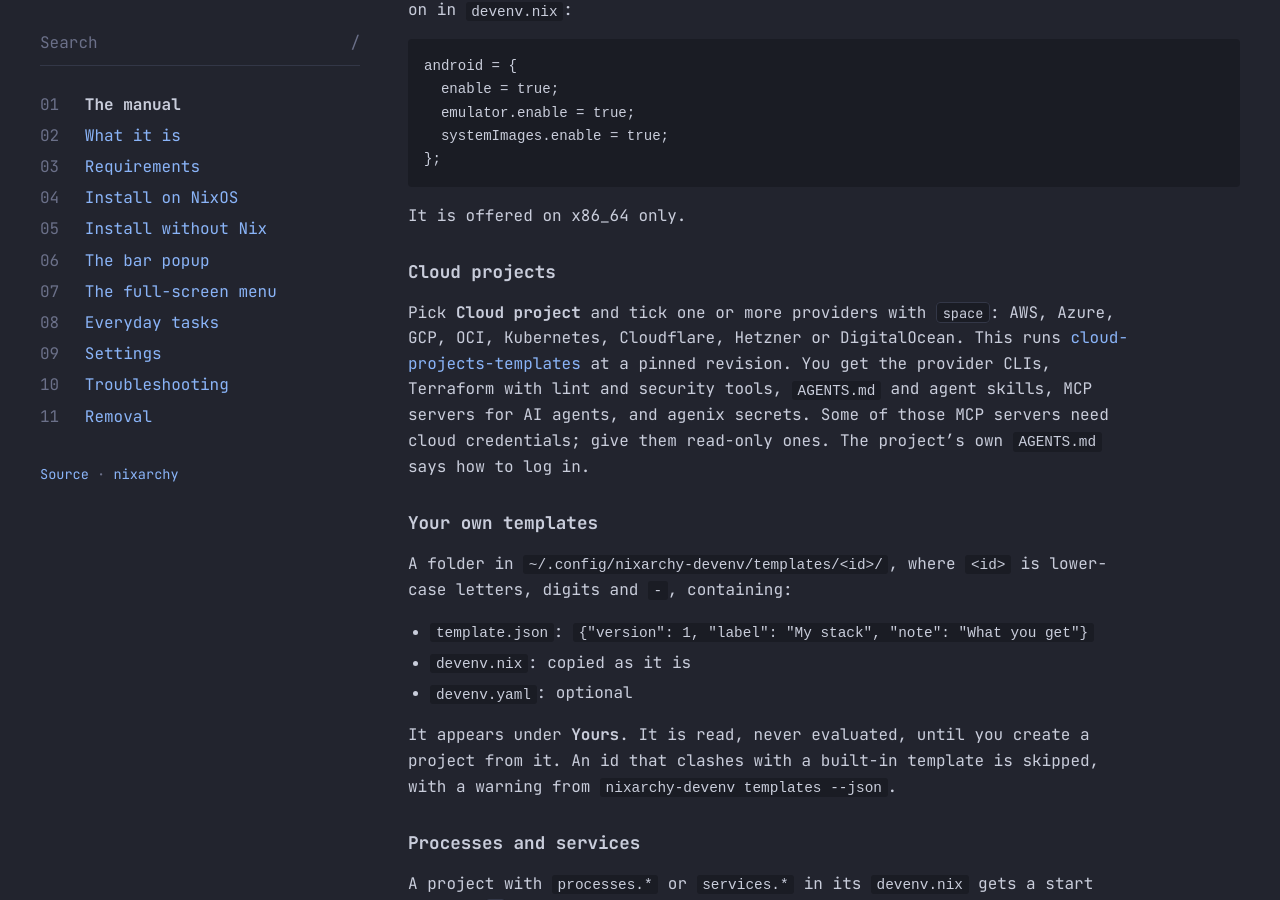
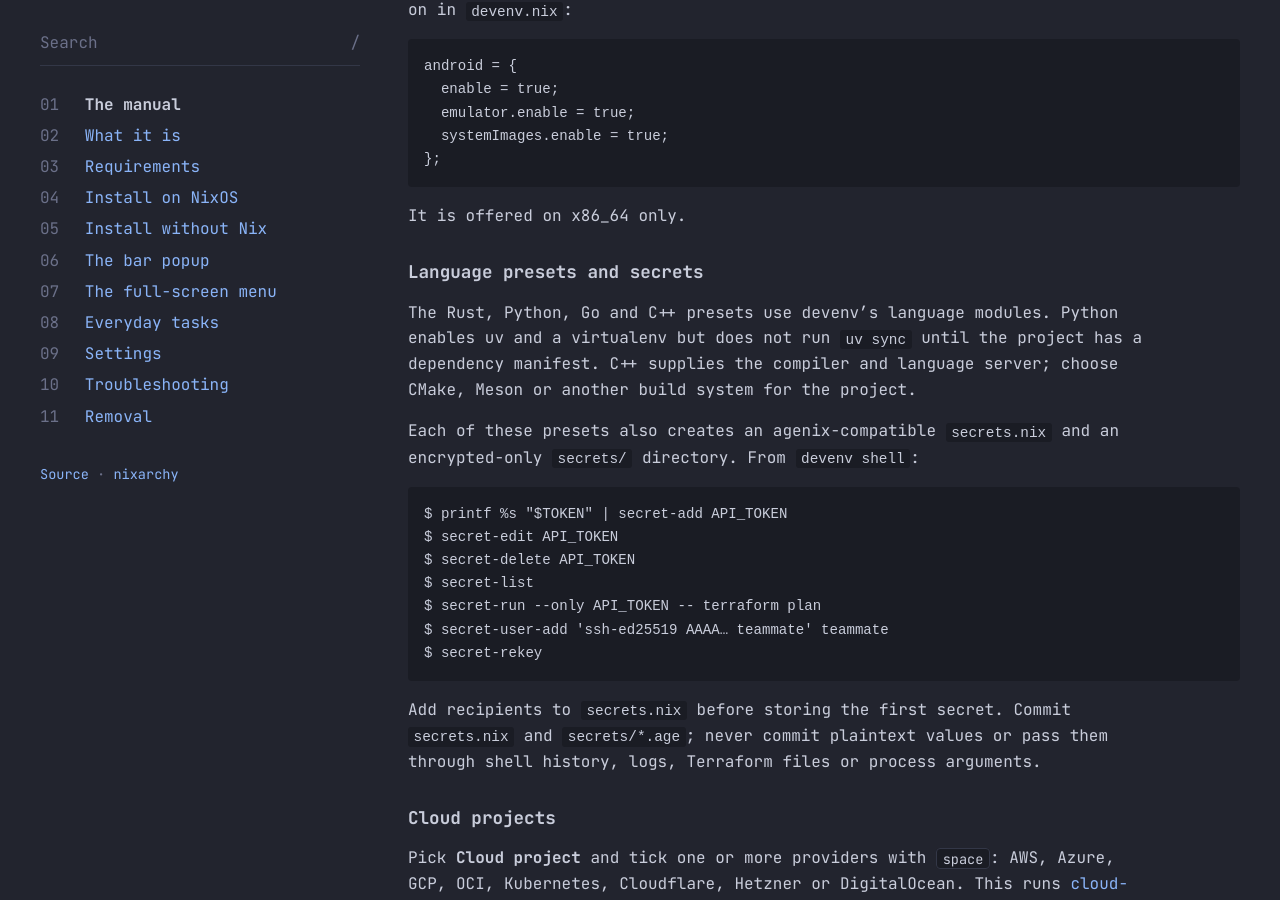
Before and after one commit to olafkfreund/nixarchy-devenv, a Jekyll site: the page built from docs/usage.md, in a window 1280 px wide and 900 px high, scrolled down 4709 px. Built offline with Jekyll 4.4.1, drawn with Linux system fonts in a browser that asks for light colours.

Commit message:
docs: document language templates and secrets (#51)

````diff
--- a/docs/usage.md
+++ b/docs/usage.md
@@ -185,6 +185,30 @@ android = {
 
 It is offered on x86_64 only.
 
+### Language presets and secrets
+
+The Rust, Python, Go and C++ presets use devenv's language modules. Python
+enables uv and a virtualenv but does not run `uv sync` until the project has a
+dependency manifest. C++ supplies the compiler and language server; choose
+CMake, Meson or another build system for the project.
+
+Each of these presets also creates an agenix-compatible `secrets.nix` and an
+encrypted-only `secrets/` directory. From `devenv shell`:
+
+```console
+$ printf %s "$TOKEN" | secret-add API_TOKEN
+$ secret-edit API_TOKEN
+$ secret-delete API_TOKEN
+$ secret-list
+$ secret-run --only API_TOKEN -- terraform plan
+$ secret-user-add 'ssh-ed25519 AAAA… teammate' teammate
+$ secret-rekey
+```
+
+Add recipients to `secrets.nix` before storing the first secret. Commit
+`secrets.nix` and `secrets/*.age`; never commit plaintext values or pass them
+through shell history, logs, Terraform files or process arguments.
+
 ### Cloud projects
 
 Pick **Cloud project** and tick one or more providers with <kbd>space</kbd>:
````
Also changed, not shown: README.md.
